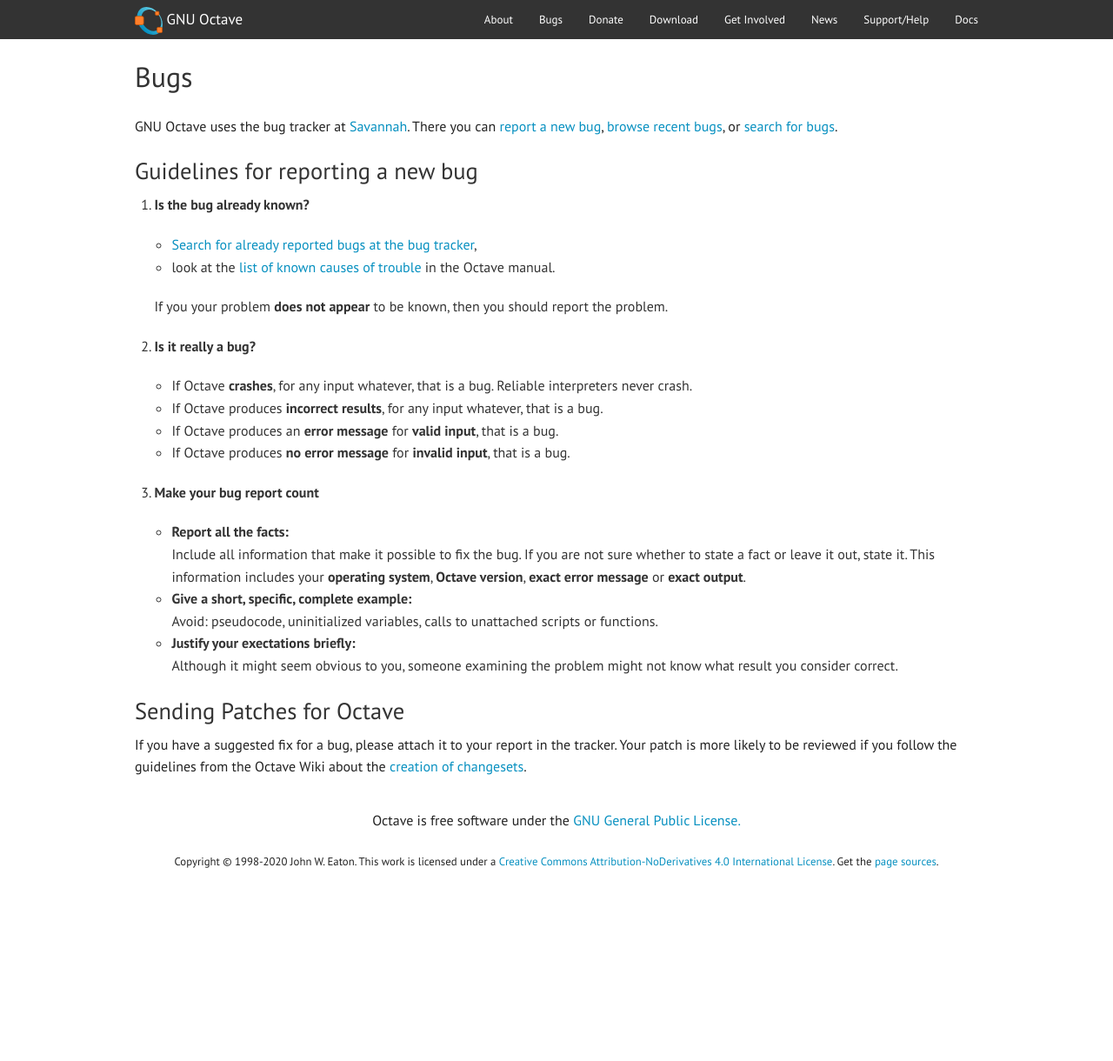
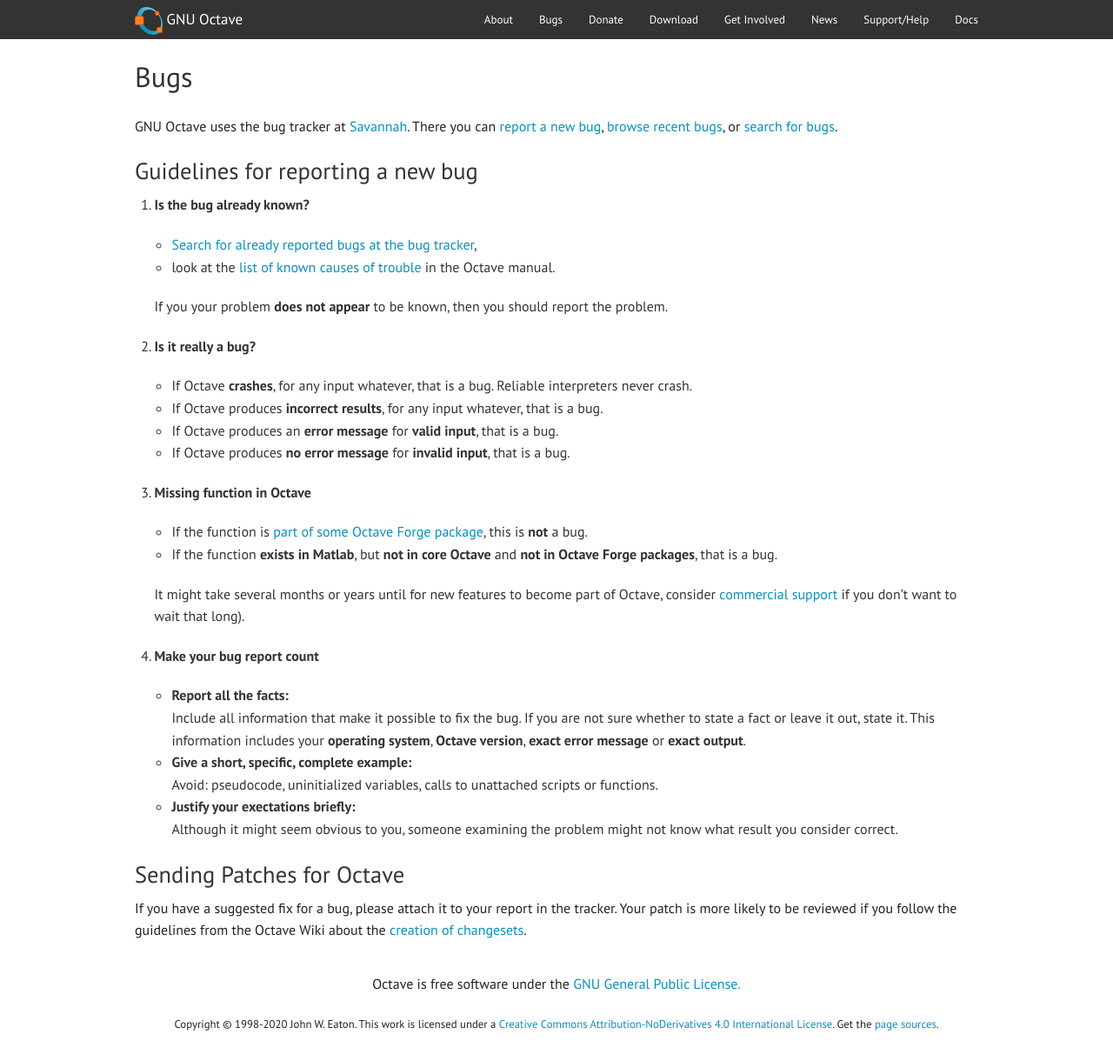
Before and after one commit to gnu-octave/gnu-octave.github.io, a Jekyll site: the page built from bugs.md, in a window 1280 px wide and 1220 px high. Shown: the whole window at 87% size. Built offline with Jekyll 4.4.1, drawn with Linux system fonts in a browser that asks for light colours.

Commit message:
* bugs.md: Mention unimplemented functions and Octave Forge.

```diff
--- a/bugs.md
+++ b/bugs.md
@@ -35,7 +35,23 @@
 
    <p></p>
 
-3. **Make your bug report count**
+3. **Missing function in Octave**
+
+   - If the function is
+     [part of some Octave Forge package]({{ site.sourceforge_url }}/functions_by_alpha.php),
+     this is **not** a bug.
+   - If the function **exists in Matlab**,
+     but **not in core Octave** and **not in Octave Forge packages**,
+     that is a bug.
+
+   <p></p>
+
+   It might take several months or years until for new features to become part
+   of Octave, consider
+   [commercial support]({{ "commercial-support.html" | relative_url }})
+   if you don't want to wait that long).
+
+4. **Make your bug report count**
 
    - **Report all the facts:**<br>
      Include all information that make it possible to fix the bug.
```
